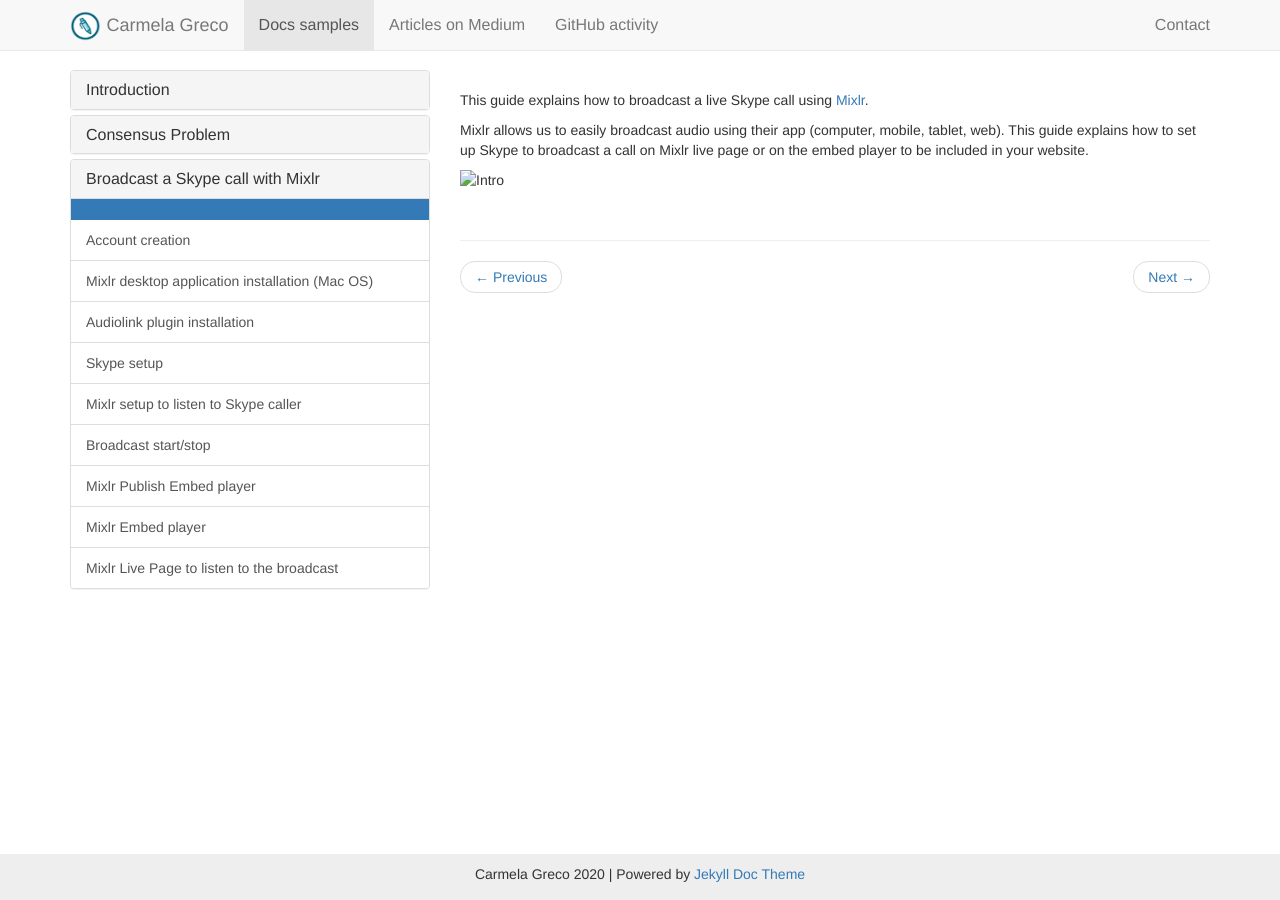
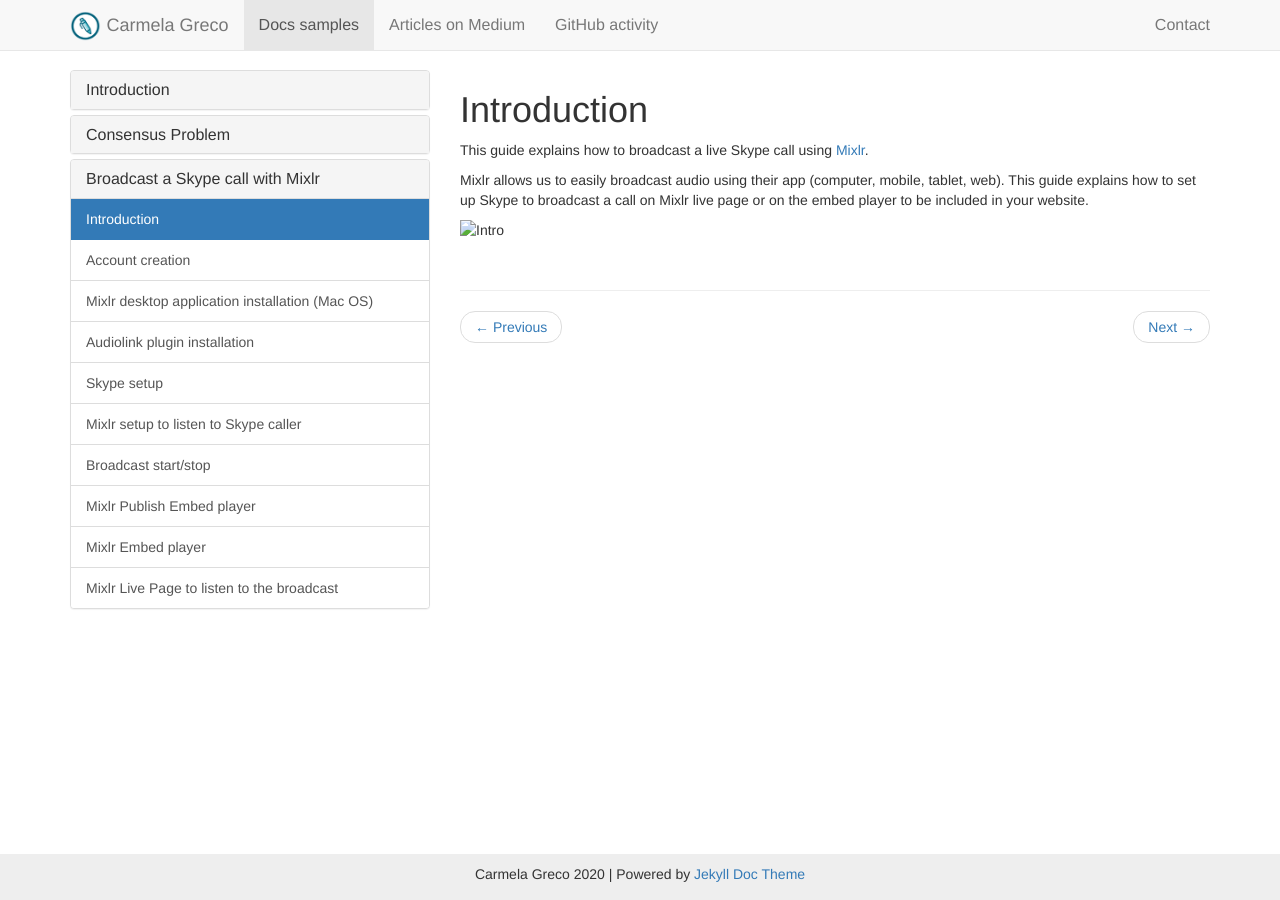
Before and after one commit to carmelag/carmelag.github.io, a Jekyll site: the page built from _docs/mixlr-intro.md, in a window 1280 px wide. Built offline with Jekyll 4.4.1, drawn with Linux system fonts in a browser that asks for light colours; comment, search, counter and statistics services are not loaded.

Commit message:
Update mixlr-intro.md

```diff
--- a/_docs/mixlr-intro.md
+++ b/_docs/mixlr-intro.md
@@ -1,5 +1,5 @@
 ---
-  title: Intro: Mixlr + Skype
+  title: Introduction
   permalink: /docs/mixlr-intro/
   author: 'Carmela Greco'
 ---
```
